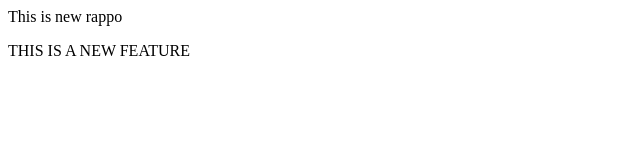
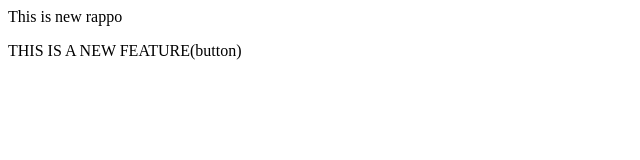
Before and after one commit to aks-project/localrepo, a plain HTML site: page index.html in a window 1280 px wide. Shown: the full height of the page, 0-640 px from the left. Drawn offline with Linux system fonts and the light colour scheme.

Commit message:
Add Button

```diff
--- a/index.html
+++ b/index.html
@@ -1,3 +1,3 @@
 <p>This is new rappo</p>
-<P>THIS IS A NEW FEATURE
+<P>THIS IS A NEW FEATURE(button)
 </P>
```
